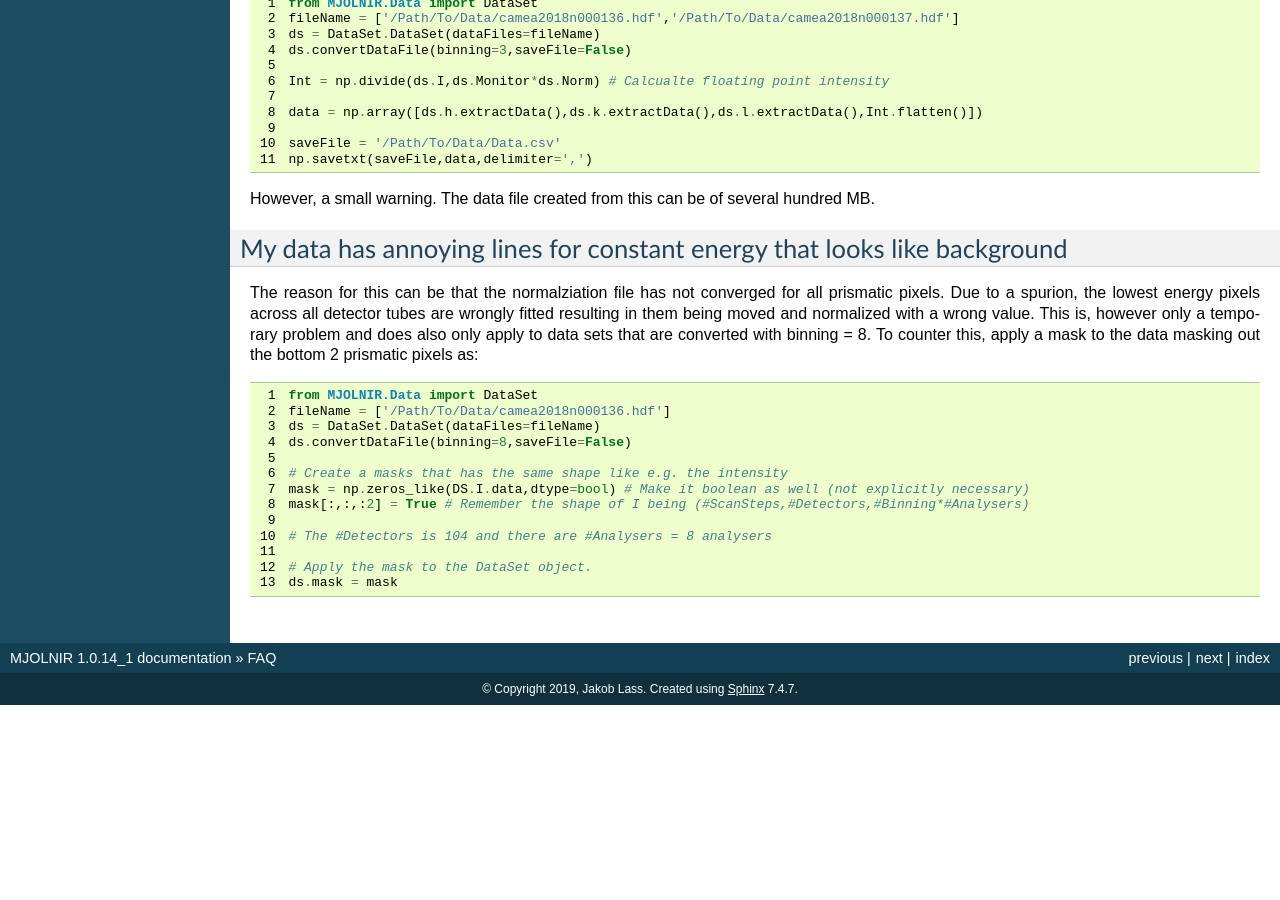
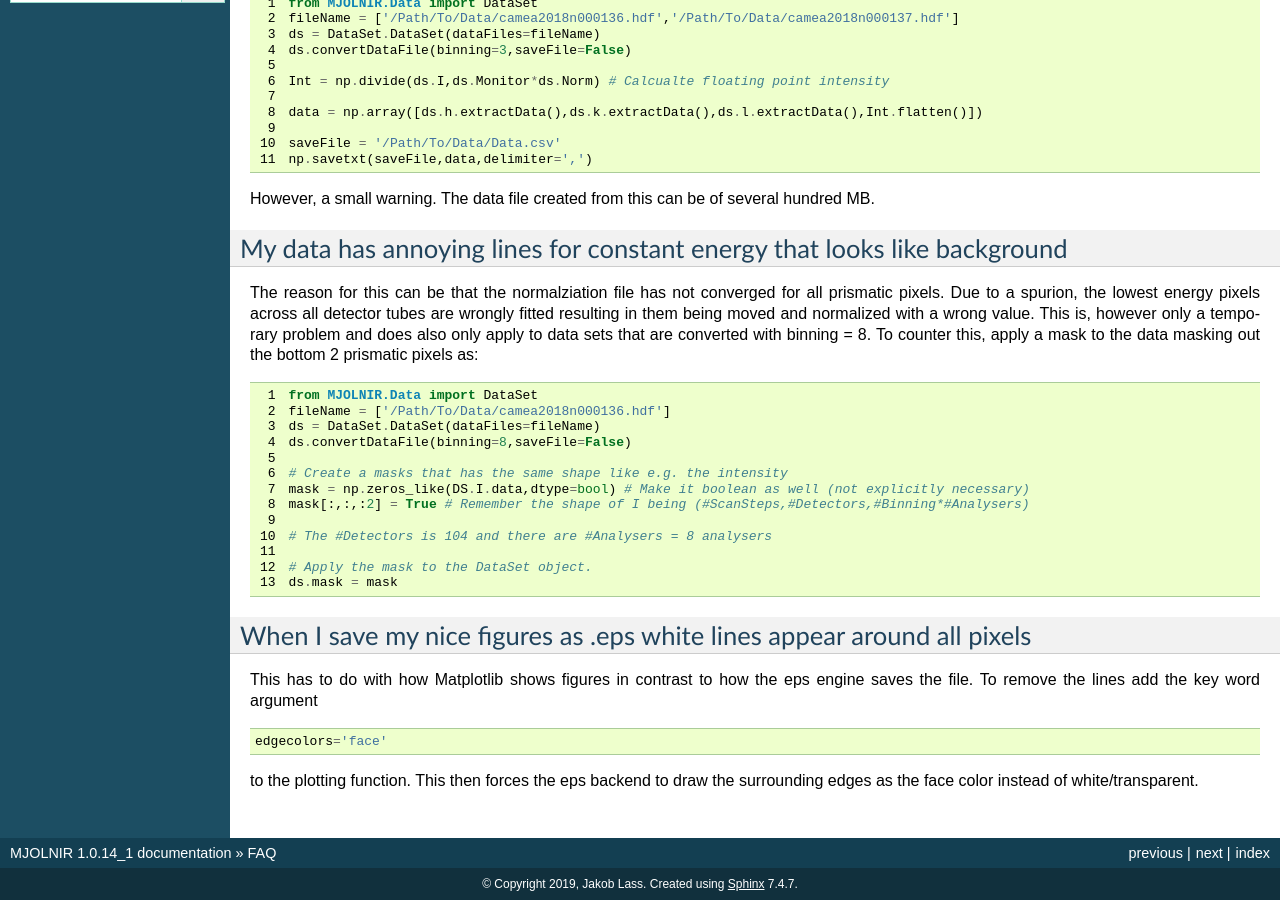
Before and after one commit to MJOLNIRPackage/MJOLNIR, a Sphinx documentation site: the page built from docs/faq.rst, in a window 1280 px wide and 900 px high, scrolled down 626 px. Built offline with Sphinx 7.4.7, drawn with Linux system fonts in a browser that asks for light colours; before the commit the page ends 1331 px from its top, so only the background shows below that; some of the changed text lies outside the part shown.

Commit message:
Add edgecolors to problems

```diff
--- a/docs/faq.rst
+++ b/docs/faq.rst
@@ -70,3 +70,15 @@ the bottom 2 prismatic pixels as:
 
     # Apply the mask to the DataSet object.
     ds.mask = mask
+
+
+When I save my nice figures as .eps white lines appear around all pixels
+^^^^^^^^^^^^^^^^^^^^^^^^^^^^^^^^^^^^^^^^^^^^^^^^^^^^^^^^^^^^^^^^^^^^^^^^
+
+This has to do with how Matplotlib shows figures in contrast to how the eps engine saves the file. To remove the lines add the key word argument
+
+.. code-block:: python
+
+    edgecolors='face'
+
+to the plotting function. This then forces the eps backend to draw the surrounding edges as the face color instead of white/transparent.
```
